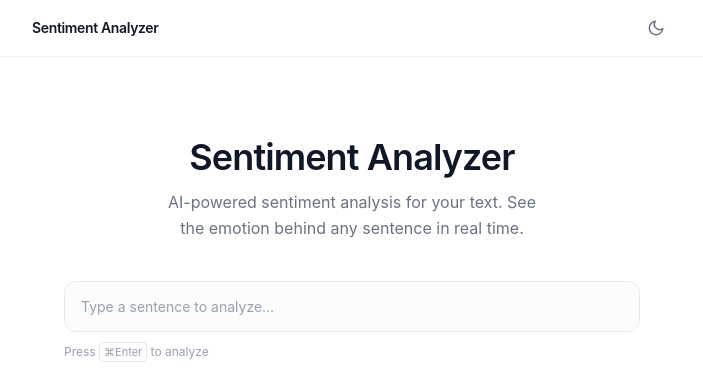
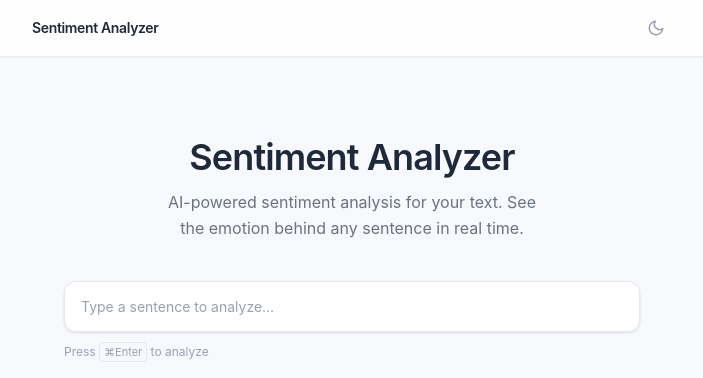
Before and after one commit to erencice/sentiment140-frontend, a React (Vite) app: page / in a window 1280 px wide. Shown: the top 378 px of the page, without its empty margins (288-991 px from the left). Built offline with nearby package versions, Linux system fonts and the light colour scheme.

Commit message:
Redesign light mode: subtle background, shadows, better contrast and hover states

```diff
--- a/src/App.tsx
+++ b/src/App.tsx
@@ -35,7 +35,7 @@ export default function App(): JSX.Element {
   };
 
   return (
-    <div className="flex min-h-screen flex-col bg-white text-gray-900 transition-colors dark:bg-gray-950 dark:text-gray-100">
+    <div className="flex min-h-screen flex-col bg-[#f8f9fc] text-gray-800 transition-colors dark:bg-gray-950 dark:text-gray-100">
       <Header dark={dark} onToggle={() => setDark(v => !v)} />
 
       <main className="flex-1">
@@ -52,7 +52,7 @@ export default function App(): JSX.Element {
           <button
             onClick={handleSubmit}
             disabled={loading || !text.trim()}
-            className="flex h-11 items-center gap-2 rounded-xl bg-gray-900 px-6 text-sm font-medium text-white transition-all hover:bg-gray-800 focus-visible:outline-2 focus-visible:outline-offset-2 focus-visible:outline-gray-900 disabled:cursor-not-allowed disabled:opacity-40 dark:bg-gray-100 dark:text-gray-900 dark:hover:bg-gray-200 dark:focus-visible:outline-gray-100"
+            className="flex h-11 items-center gap-2 rounded-xl bg-gray-800 px-6 text-sm font-medium text-white shadow-sm transition-all hover:bg-gray-700 hover:shadow-md focus-visible:outline-2 focus-visible:outline-offset-2 focus-visible:outline-gray-800 disabled:cursor-not-allowed disabled:opacity-40 dark:bg-gray-100 dark:text-gray-900 dark:shadow-none dark:hover:bg-gray-200 dark:focus-visible:outline-gray-100"
           >
             {loading ? (
               <>
--- a/src/components/Header.tsx
+++ b/src/components/Header.tsx
@@ -7,14 +7,14 @@ interface Props {
 
 export function Header({ dark, onToggle }: Props): JSX.Element {
   return (
-    <header className="sticky top-0 z-10 border-b border-gray-200/60 bg-white/80 backdrop-blur-sm dark:border-gray-800/60 dark:bg-gray-950/80">
+    <header className="sticky top-0 z-10 border-b border-gray-200/80 bg-white/80 shadow-[0_1px_3px_0_rgba(0,0,0,0.04)] backdrop-blur-sm dark:border-gray-800/60 dark:bg-gray-950/80 dark:shadow-none">
       <div className="mx-auto flex h-14 max-w-2xl items-center justify-between px-4">
-        <span className="text-sm font-semibold tracking-tight text-gray-900 dark:text-gray-100">
+        <span className="text-sm font-semibold tracking-tight text-gray-800 dark:text-gray-100">
           Sentiment Analyzer
         </span>
         <button
           onClick={onToggle}
-          className="flex h-8 w-8 items-center justify-center rounded-lg text-gray-500 transition-colors hover:bg-gray-100 hover:text-gray-700 dark:text-gray-400 dark:hover:bg-gray-800 dark:hover:text-gray-200"
+          className="flex h-8 w-8 items-center justify-center rounded-lg text-gray-400 transition-colors hover:bg-gray-200/60 hover:text-gray-600 dark:text-gray-500 dark:hover:bg-gray-800 dark:hover:text-gray-200"
           aria-label={dark ? 'Switch to light mode' : 'Switch to dark mode'}
         >
           {dark ? (
--- a/src/components/HeroSection.tsx
+++ b/src/components/HeroSection.tsx
@@ -3,7 +3,7 @@ import { type JSX } from 'react';
 export function HeroSection(): JSX.Element {
   return (
     <section className="px-4 pt-16 pb-8 text-center sm:pt-20 sm:pb-10">
-      <h1 className="text-balance text-3xl font-semibold tracking-tight text-gray-900 dark:text-gray-100 sm:text-4xl">
+      <h1 className="text-balance text-3xl font-semibold tracking-tight text-gray-800 dark:text-gray-100 sm:text-4xl">
         Sentiment Analyzer
       </h1>
       <p className="mx-auto mt-3 max-w-md text-balance text-base leading-relaxed text-gray-500 dark:text-gray-400">
--- a/src/components/HistoryPanel.tsx
+++ b/src/components/HistoryPanel.tsx
@@ -28,7 +28,7 @@ export function HistoryPanel({ items, onClear }: Props): JSX.Element {
         {items.map((item) => (
           <div
             key={item.id}
-            className="group flex items-center gap-2.5 rounded-lg px-3 py-2.5 transition-colors hover:bg-gray-50 dark:hover:bg-gray-900/50"
+            className="group flex items-center gap-2.5 rounded-lg px-3 py-2.5 transition-colors hover:bg-gray-100/60 dark:hover:bg-gray-900/50"
           >
             <span
               className="flex h-6 w-6 flex-shrink-0 items-center justify-center rounded-full text-xs font-bold"
--- a/src/components/ResultCard.tsx
+++ b/src/components/ResultCard.tsx
@@ -17,14 +17,14 @@ export function ResultCard({ prediction, text }: Props): JSX.Element {
     'bg-red-500';
 
   const bgColor =
-    confPct >= 80 ? 'bg-emerald-50 dark:bg-emerald-950/30' :
-    confPct >= 60 ? 'bg-amber-50 dark:bg-amber-950/30' :
-    'bg-red-50 dark:bg-red-950/30';
+    confPct >= 80 ? 'bg-emerald-50/80 dark:bg-emerald-950/30' :
+    confPct >= 60 ? 'bg-amber-50/80 dark:bg-amber-950/30' :
+    'bg-red-50/80 dark:bg-red-950/30';
 
   const borderColor =
-    confPct >= 80 ? 'border-emerald-200 dark:border-emerald-800/40' :
-    confPct >= 60 ? 'border-amber-200 dark:border-amber-800/40' :
-    'border-red-200 dark:border-red-800/40';
+    confPct >= 80 ? 'border-emerald-200 shadow-sm dark:border-emerald-800/40 dark:shadow-none' :
+    confPct >= 60 ? 'border-amber-200 shadow-sm dark:border-amber-800/40 dark:shadow-none' :
+    'border-red-200 shadow-sm dark:border-red-800/40 dark:shadow-none';
 
   return (
     <div
--- a/src/components/TextInput.tsx
+++ b/src/components/TextInput.tsx
@@ -42,7 +42,7 @@ export function TextInput({ value, onChange, onAnalyze, loading }: Props): JSX.E
           rows={1}
           disabled={loading}
           spellCheck={false}
-          className="w-full resize-none rounded-xl border border-gray-200 bg-gray-50/50 px-4 py-3.5 text-sm leading-relaxed text-gray-900 placeholder:text-gray-400 transition-colors focus:border-gray-300 focus:bg-white focus:outline-hidden dark:border-gray-700 dark:bg-gray-900/50 dark:text-gray-100 dark:placeholder:text-gray-500 dark:focus:border-gray-600 dark:focus:bg-gray-900"
+          className="w-full resize-none rounded-xl border border-gray-200 bg-white px-4 py-3.5 text-sm leading-relaxed text-gray-800 shadow-sm placeholder:text-gray-400 transition-all hover:border-gray-300 focus:border-gray-400 focus:bg-white focus:shadow-md focus:outline-hidden dark:border-gray-700 dark:bg-gray-900/50 dark:text-gray-100 dark:placeholder:text-gray-500 dark:shadow-none dark:hover:border-gray-600 dark:focus:border-gray-500 dark:focus:bg-gray-900"
           aria-describedby="input-hint"
         />
         <p id="input-hint" className="mt-1.5 text-xs text-gray-400 dark:text-gray-500">
--- a/src/index.css
+++ b/src/index.css
@@ -1,22 +1,12 @@
 @import "tailwindcss";
 
-:root {
-  --color-blue: #2563eb;
-  --color-blue-light: #dbeafe;
-  --color-blue-dark: #1d4ed8;
-  --color-green: #059669;
-  --color-green-light: #d1fae5;
-  --color-red: #dc2626;
-  --color-red-light: #fee2e2;
-  --color-amber: #d97706;
-  --color-amber-light: #fef3c7;
-}
-
-/* ponyfail: using Tailwind theme ext instead of CSS vars in config for simplicity */
+/* brand palette */
 @theme {
   --color-brand: #2563eb;
   --color-brand-dark: #1d4ed8;
   --color-brand-light: #dbeafe;
+  --color-surface: #f8f9fc;
+  --color-surface-raised: #ffffff;
 }
 
 /* smooth transitions on theme toggle */
@@ -33,7 +23,7 @@ html.dark {
 
 /* focus-visible: only on keyboard nav */
 *:focus-visible {
-  outline: 2px solid var(--color-blue);
+  outline: 2px solid #2563eb;
   outline-offset: 2px;
 }
 
@@ -43,16 +33,7 @@ html.dark {
 }
 
 /* custom scrollbar for history panel */
-.history-scroll::-webkit-scrollbar {
-  width: 4px;
-}
-.history-scroll::-webkit-scrollbar-track {
-  background: transparent;
-}
-.history-scroll::-webkit-scrollbar-thumb {
-  background: #d1d5db;
-  border-radius: 2px;
-}
-.dark .history-scroll::-webkit-scrollbar-thumb {
-  background: #4b5563;
-}
+.history-scroll::-webkit-scrollbar { width: 4px; }
+.history-scroll::-webkit-scrollbar-track { background: transparent; }
+.history-scroll::-webkit-scrollbar-thumb { background: #d1d5db; border-radius: 2px; }
+.dark .history-scroll::-webkit-scrollbar-thumb { background: #4b5563; }
```
